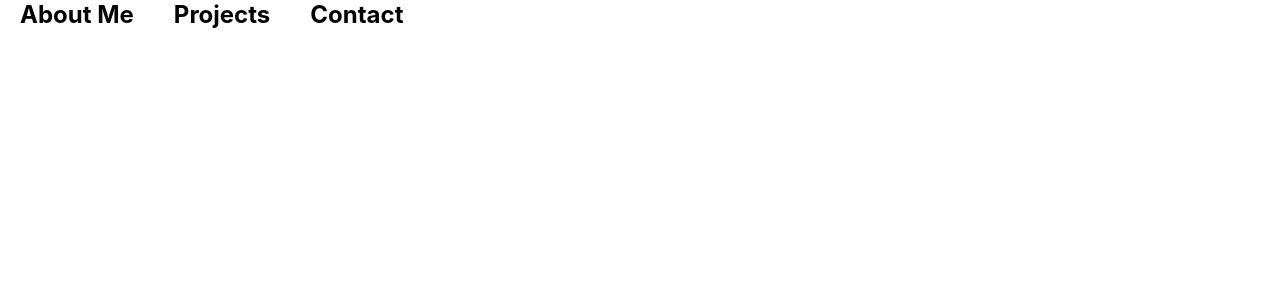
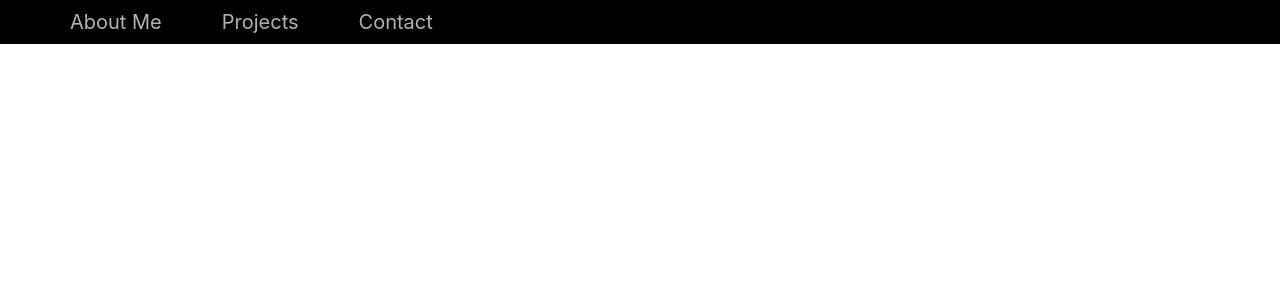
Before and after one commit to limbocaba/limbocaba.github.io, a React (Create React App) app in the folder portfolio/: page / in a window 1280 px wide. Shown: the top 300 px of the page. Built offline with nearby package versions, Linux system fonts and the light colour scheme.

Commit message:
styling navbar

```diff
--- a/portfolio/src/App.css
+++ b/portfolio/src/App.css
@@ -4,9 +4,24 @@
 
 .nav {
   display: flex;
+  overflow-x: scroll;
+  padding: 10px;
+  padding-left: 40px;
+  background-color: black;
+   color: white;
 }
 
 .nav > h2 {
-  padding-right: 20px;
-  padding-left: 20px;
+ margin-left: 30px;
+ margin-right: 30px;
+ font-size: 20px;
+ font-weight: 400;
+ cursor: pointer;
+ opacity: 0.7;
+ transition: transform 50ms ease-out;
 }
+
+.nav > h2:hover {
+  opacity: 1;
+  transform: scale(1.2);
+}
```
